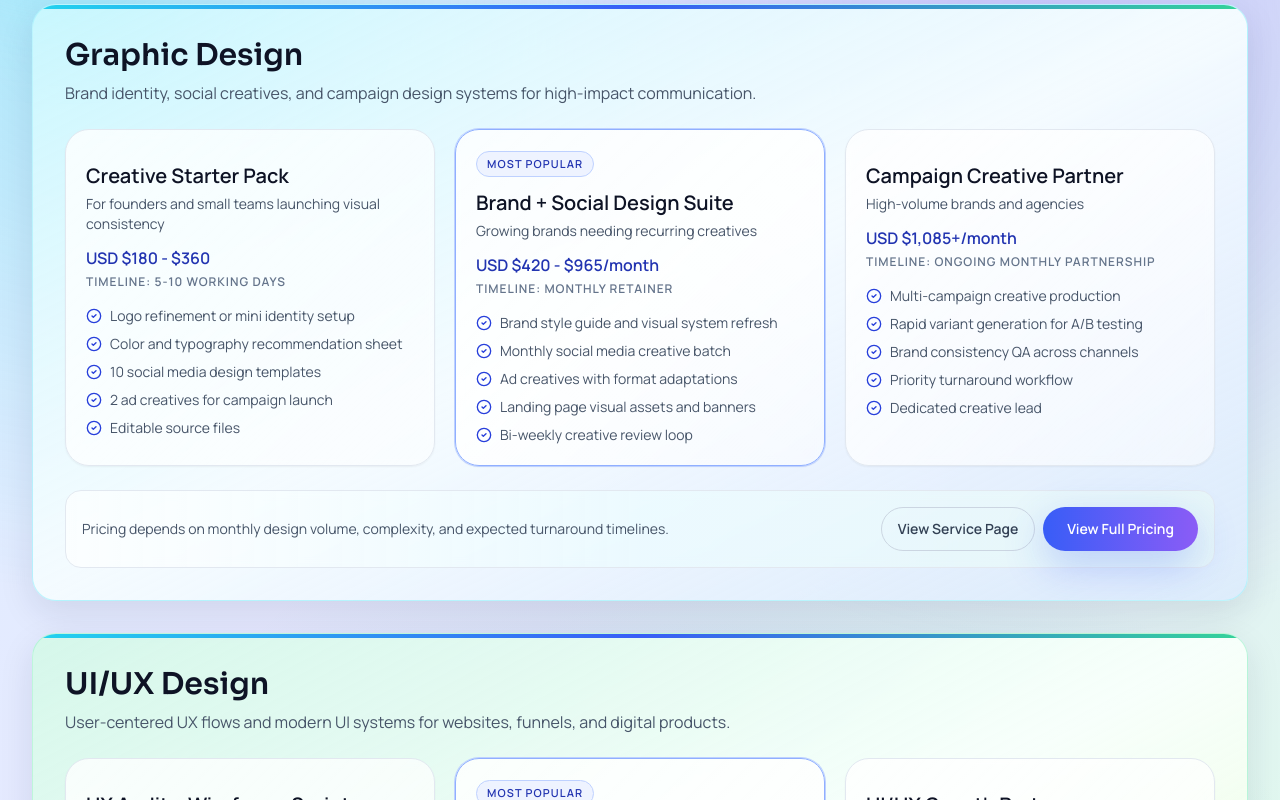
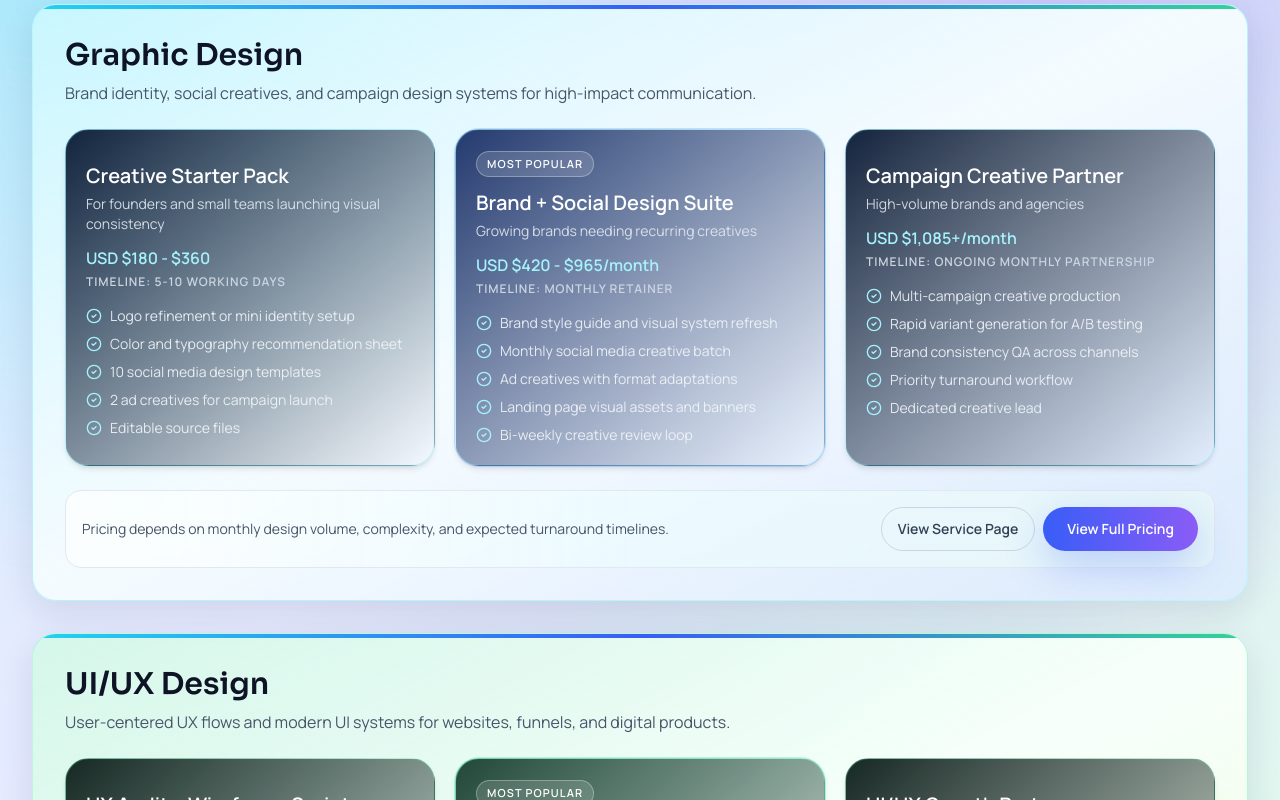
Before and after one commit to mayank779/growthaura-digital-studio, a Next.js app: page / in a window 1280 px wide. Shown: the part 5500-6300 px from the top of the page. Built offline with nearby package versions, Linux system fonts and the light colour scheme.

Commit message:
Apply dark gradient styling to design pricing cards

```diff
--- a/app/page.tsx
+++ b/app/page.tsx
@@ -468,29 +468,43 @@ export default function HomePage() {
                     <article
                       key={plan.name}
                       className={cn(
-                        "rounded-3xl border bg-gradient-to-br from-white/80 via-white/70 to-white/50 p-5 shadow-sm backdrop-blur-sm transition duration-300 hover:-translate-y-1 hover:border-brand-300 hover:from-white/95 hover:to-brand-50/40 hover:shadow-[0_18px_35px_rgba(30,41,59,0.16)]",
-                        plan.featured
-                          ? "border-brand-300 bg-gradient-to-br from-brand-100/70 via-white/85 to-violet-100/45 ring-1 ring-brand-200"
-                          : "border-slate-200"
+                        "rounded-3xl border p-5 shadow-md backdrop-blur-sm transition duration-300 hover:-translate-y-1 hover:shadow-[0_20px_40px_rgba(15,23,42,0.45)]",
+                        section.id === "graphic-design"
+                          ? "border-cyan-300/35 bg-gradient-to-br from-[#081833]/95 via-[#0f2950]/92 to-[#163f74]/88"
+                          : "border-emerald-300/35 bg-gradient-to-br from-[#0b1d18]/95 via-[#123327]/92 to-[#1a4a38]/88",
+                        plan.featured &&
+                          (section.id === "graphic-design"
+                            ? "border-brand-300/70 bg-gradient-to-br from-[#1a2f67]/95 via-[#273b7a]/92 to-[#2c4ca8]/88 ring-1 ring-brand-300/40"
+                            : "border-emerald-300/65 bg-gradient-to-br from-[#173e2f]/95 via-[#1d4c39]/92 to-[#236c4f]/88 ring-1 ring-emerald-300/40")
                       )}
                     >
                       {plan.featured ? (
-                        <p className="inline-flex rounded-full border border-brand-200 bg-brand-50 px-2.5 py-1 text-[11px] font-semibold uppercase tracking-[0.1em] text-brand-700">
+                        <p className="inline-flex rounded-full border border-white/30 bg-white/15 px-2.5 py-1 text-[11px] font-semibold uppercase tracking-[0.1em] text-white">
                           Most Popular
                         </p>
                       ) : null}
-                      <h4 className="mt-3 text-xl font-semibold text-ink-900 transition hover:text-brand-700">{plan.name}</h4>
-                      <p className="mt-1 text-sm text-slate-600">{plan.audience}</p>
-                      <p className="mt-3 text-base font-semibold text-brand-700">
+                      <h4 className="mt-3 text-xl font-semibold text-white">{plan.name}</h4>
+                      <p className="mt-1 text-sm text-slate-200/90">{plan.audience}</p>
+                      <p
+                        className={cn(
+                          "mt-3 text-base font-semibold",
+                          section.id === "graphic-design" ? "text-cyan-200" : "text-emerald-200"
+                        )}
+                      >
                         <PriceText value={plan.price} />
                       </p>
                       {plan.timeline ? (
-                        <p className="mt-1 text-xs font-semibold uppercase tracking-[0.08em] text-slate-500">{plan.timeline}</p>
+                        <p className="mt-1 text-xs font-semibold uppercase tracking-[0.08em] text-slate-300">{plan.timeline}</p>
                       ) : null}
-                      <ul className="mt-4 space-y-2 text-sm text-slate-600">
+                      <ul className="mt-4 space-y-2 text-sm text-slate-100/90">
                         {plan.points.map((point) => (
                           <li key={point} className="flex gap-2">
-                            <CheckCircle2 className="mt-0.5 h-4 w-4 shrink-0 text-brand-600" />
+                            <CheckCircle2
+                              className={cn(
+                                "mt-0.5 h-4 w-4 shrink-0",
+                                section.id === "graphic-design" ? "text-cyan-200" : "text-emerald-200"
+                              )}
+                            />
                             <span>{point}</span>
                           </li>
                         ))}
```
